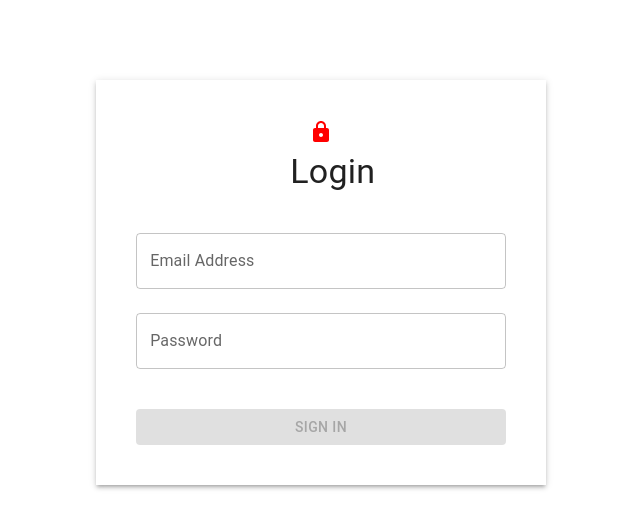
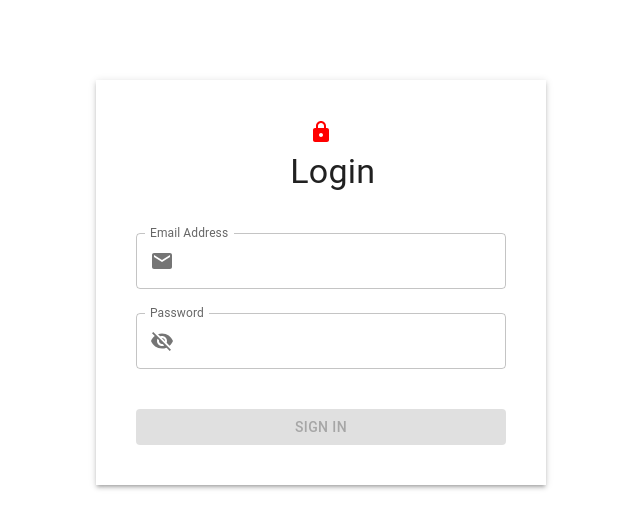
Before and after one commit to nx-mukesh/react-client, a React (Create React App) app in the folder training/: page / in a window 1280 px wide. Shown: the top 528 px of the page, without its empty margins (319-959 px from the left). Built offline with nearby package versions, Linux system fonts and the light colour scheme.

Commit message:
fix:onblur and error message

```diff
--- a/training/src/lib/utils/validation.js
+++ b/training/src/lib/utils/validation.js
@@ -11,14 +11,17 @@ export const validationSchema = yup.object().shape({
 
 // export const hasError = (value) => {};
 
-
-
 /**
  * @description validation for login form
  * @input valid email and password
  * @return
  */
 export const loginSchema = yup.object().shape({
-  email:yup.string().email('Email Address must be a valid email').required('Email is required field'),
-  password:yup.string().required('Password is required')
-})
+  email: yup
+    .string()
+    .email('Email Address must be a valid email')
+    .required('Email is required field'),
+  password: yup
+    .string()
+    .required('Password is required'),
+});
--- a/training/src/pages/Login/Login.jsx
+++ b/training/src/pages/Login/Login.jsx
@@ -8,8 +8,12 @@ import {
   FormHelperText,
   TextField,
   CssBaseline,
+  InputAdornment,
+  IconButton
 } from '@mui/material';
-import { Visibility, VisibilityOff } from '@mui/icons-material';
+import Visibility from '@mui/icons-material/Visibility';
+import VisibilityOff from '@mui/icons-material/VisibilityOff';
+import EmailIcon from '@mui/icons-material/Email';
 import LockRoundedIcon from '@mui/icons-material/LockRounded';
 
 const Login = () => {
@@ -19,17 +23,14 @@ const Login = () => {
   });
   const [error, setError] = useState({});
   const [touched] = useState({});
-  const [disabled, setDisabled] = useState(false);
-
+  const [disabled, setDisabled] = useState(true);
+  const [hide, setHide] = useState(true)
 
   useEffect(() => {
-    console.log(userInput)
-    console.log(touched);
-    console.log(error);
-    if (Object.keys(error).length === 0 && touched) {
-      setDisabled(true);
+    if (touched.email && touched.password) {
+      setDisabled(false);
     }
-  }, [touched]);
+  }, [error]);
 
   // handler
   const handleError = (values) => {
@@ -50,6 +51,7 @@ const Login = () => {
 
   const handleOnBlur = (e, field) => {
     touched[field] = true;
+    setError({});
     handleError(userInput);
   };
 
@@ -67,7 +69,7 @@ const Login = () => {
 
   const handleSubmit = (e) => {
     e.preventDefault();
-    console.log(userInput)
+    console.log(userInput);
   };
 
   return (
@@ -107,6 +109,13 @@ const Login = () => {
                   }}
                   onChange={handleOnChange}
                   helperText={error.email}
+                  InputProps={{
+                    startAdornment: (
+                      <InputAdornment position="start">
+                        <EmailIcon />
+                      </InputAdornment>
+                    ),
+                  }}
                 />
               </div>
               <div className="login__password">
@@ -114,6 +123,7 @@ const Login = () => {
                   label="Password"
                   id="outlined-password-input"
                   sx={{ mb: 5 }}
+                  type="password"
                   fullWidth
                   error={error.password}
                   name="password"
@@ -125,6 +135,13 @@ const Login = () => {
                   }}
                   onChange={handleOnChange}
                   helperText={error.password}
+                  InputProps={{
+                    startAdornment: (
+                      <InputAdornment position="start">
+                        {hide ? <VisibilityOff /> : <Visibility />}
+                      </InputAdornment>
+                    ),
+                  }}
                 />
               </div>
               <Button variant="contained" type="submit" fullWidth disabled={disabled}>
```
